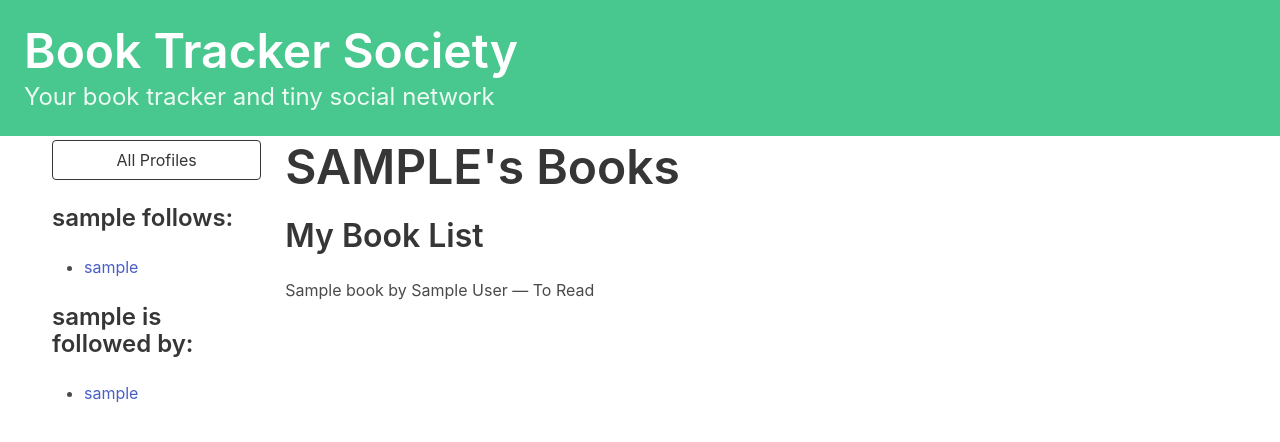
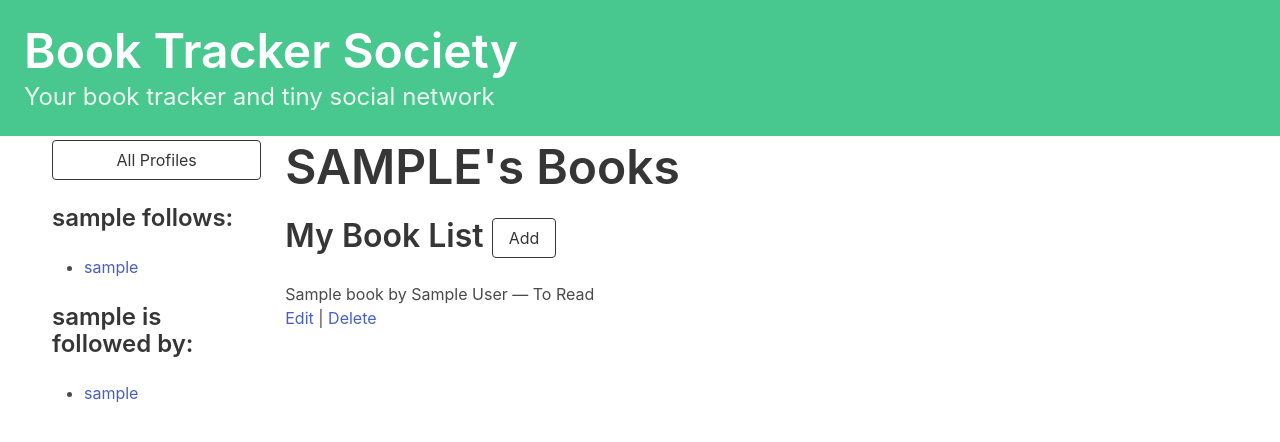
Before and after one commit to snhkn/django-book-tracker-society, a Django app: page /profile/1 in a window 1280 px wide. Shown: the top 442 px of the page. Run offline with Django 5.2, Linux system fonts and the light colour scheme; tables that the repository leaves empty hold one stand-in row (values such as "Sample post").

Commit message:
Add to profile add, edit, delete book functionality

```diff
--- a/core/forms.py
+++ b/core/forms.py
@@ -11,3 +11,8 @@ class UserBookForm(forms.Form):
 
     def clean_author(self):
         return self.cleaned_data['author'].strip().title()
+
+class EditUserBookForm(forms.ModelForm):
+    class Meta:
+        model = UserBook
+        fields = ['status']
--- a/core/templates/core/profile.html
+++ b/core/templates/core/profile.html
@@ -47,10 +47,16 @@
         </div>
 
         <div class="block">
-            <h2 class="title is-3">My Book List</h2>
+            <h2 class="title is-3">My Book List <a href="{% url 'core:add_userbook' %}">
+                <button class="button is-dark is-outlined ">
+                    Add
+                </button>
+            </a></h2>
             <ul>
                 {% for item in user_books %}
                     <li>{{ item.book.title }} by {{ item.book.author }} — {{ item.get_status_display }}</li>
+                    <a href="{% url 'core:edit_userbook' item.pk %}">Edit</a> |
+                    <a href="{% url 'core:delete_userbook' item.pk %}">Delete</a>
                 {% empty %}
                     <li>You haven’t added any books yet.</li>
                 {% endfor %}
--- a/core/urls.py
+++ b/core/urls.py
@@ -9,5 +9,7 @@ urlpatterns = [
     path("profile/<int:pk>", views.profile, name="profile"),
     path('add/', views.add_userbook, name='add_userbook'),
     path('mybooks/', views.my_books, name='my_books'),
+    path('edit-userbook/<int:pk>/', views.edit_userbook, name='edit_userbook'),
+    path('delete-userbook/<int:pk>/', views.delete_userbook, name='delete_userbook'),
 
 ]
--- a/core/views.py
+++ b/core/views.py
@@ -1,5 +1,5 @@
-from django.shortcuts import render, redirect
-from .forms import UserBookForm
+from django.shortcuts import render, redirect, get_object_or_404
+from .forms import UserBookForm, EditUserBookForm
 from .models import Book, UserBook, Profile
 
 
@@ -52,3 +52,27 @@ def my_books(request):
         'profile': profile,
         'user_books': user_books
     })
+
+def edit_userbook(request, pk):
+    userbook = UserBook.objects.get(pk=pk)
+
+    if request.method == 'POST':
+        form = EditUserBookForm(request.POST, instance=userbook)
+        if form.is_valid():
+            form.save()
+            return redirect('core:profile', pk=request.user.profile.id)
+    else:
+        form = EditUserBookForm(instance=userbook)
+
+    return render(request, 'core/edit_userbook.html', {'form': form})
+
+
+
+def delete_userbook(request, pk):
+    userbook = get_object_or_404(UserBook, pk=pk, user=request.user.profile)
+
+    if request.method == 'POST':
+        userbook.delete()
+        return redirect('core:profile', pk=request.user.profile.pk)
+
+    return render(request, 'core/delete_userbook.html', {'userbook': userbook})
```
Also changed, not shown: core/templates/core/delete_userbook.html (added, +12 -0 lines), core/templates/core/edit_userbook.html (added, +12 -0 lines).
